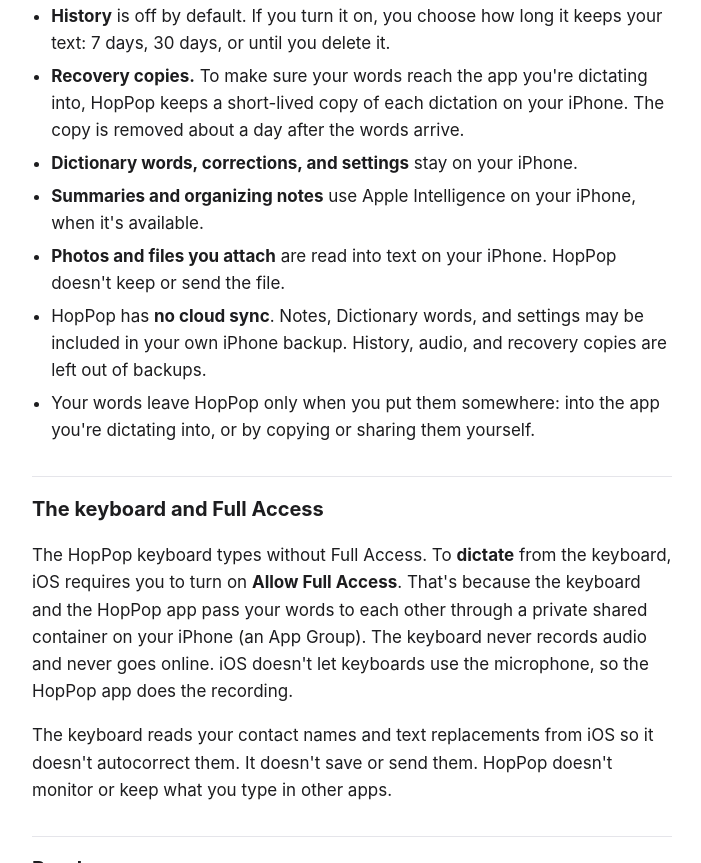
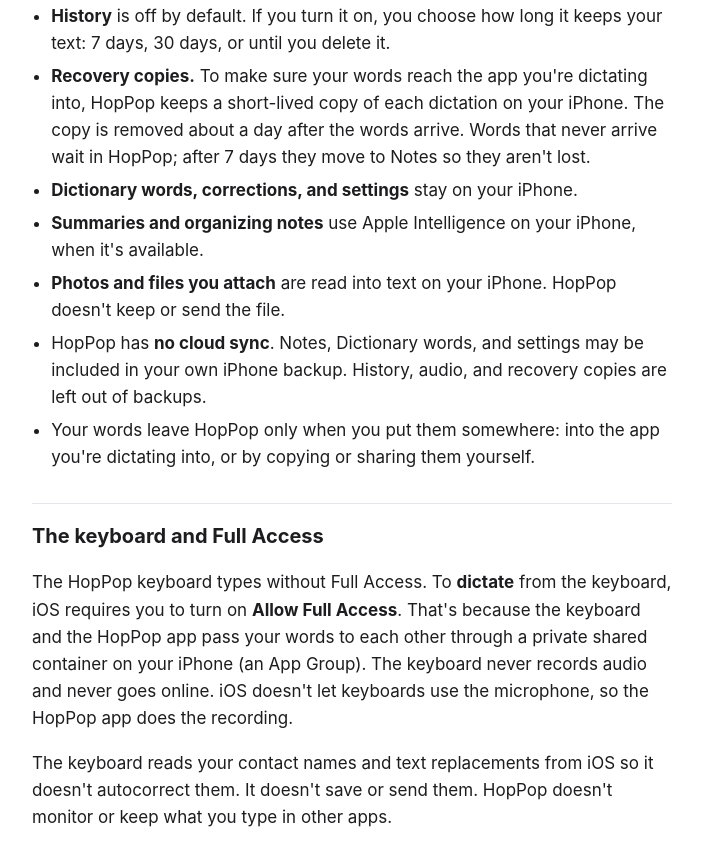
Before and after one commit to caleb-marks/hoppop-privacy, a plain HTML site: page index.html in a window 1280 px wide. Shown: the part 1163-2026 px from the top of the page, without its empty margins (288-989 px from the left). Drawn offline with Linux system fonts and the light colour scheme.

Commit message:
Privacy policy: undelivered words move to Notes after 7 days

```diff
--- a/index.html
+++ b/index.html
@@ -39,7 +39,7 @@
 <li><strong>Audio</strong> is kept only while a recording is being turned into text. It is then deleted. If a recording fails before it becomes text, HopPop keeps it so it can recover your words, and deletes it after 7 days. You can also delete it yourself.</li>
 <li><strong>Notes</strong> you save stay on your iPhone until you delete them.</li>
 <li><strong>History</strong> is off by default. If you turn it on, you choose how long it keeps your text: 7 days, 30 days, or until you delete it.</li>
-<li><strong>Recovery copies.</strong> To make sure your words reach the app you're dictating into, HopPop keeps a short-lived copy of each dictation on your iPhone. The copy is removed about a day after the words arrive.</li>
+<li><strong>Recovery copies.</strong> To make sure your words reach the app you're dictating into, HopPop keeps a short-lived copy of each dictation on your iPhone. The copy is removed about a day after the words arrive. Words that never arrive wait in HopPop; after 7 days they move to Notes so they aren't lost.</li>
 <li><strong>Dictionary words, corrections, and settings</strong> stay on your iPhone.</li>
 <li><strong>Summaries and organizing notes</strong> use Apple Intelligence on your iPhone, when it's available.</li>
 <li><strong>Photos and files you attach</strong> are read into text on your iPhone. HopPop doesn't keep or send the file.</li>
```
